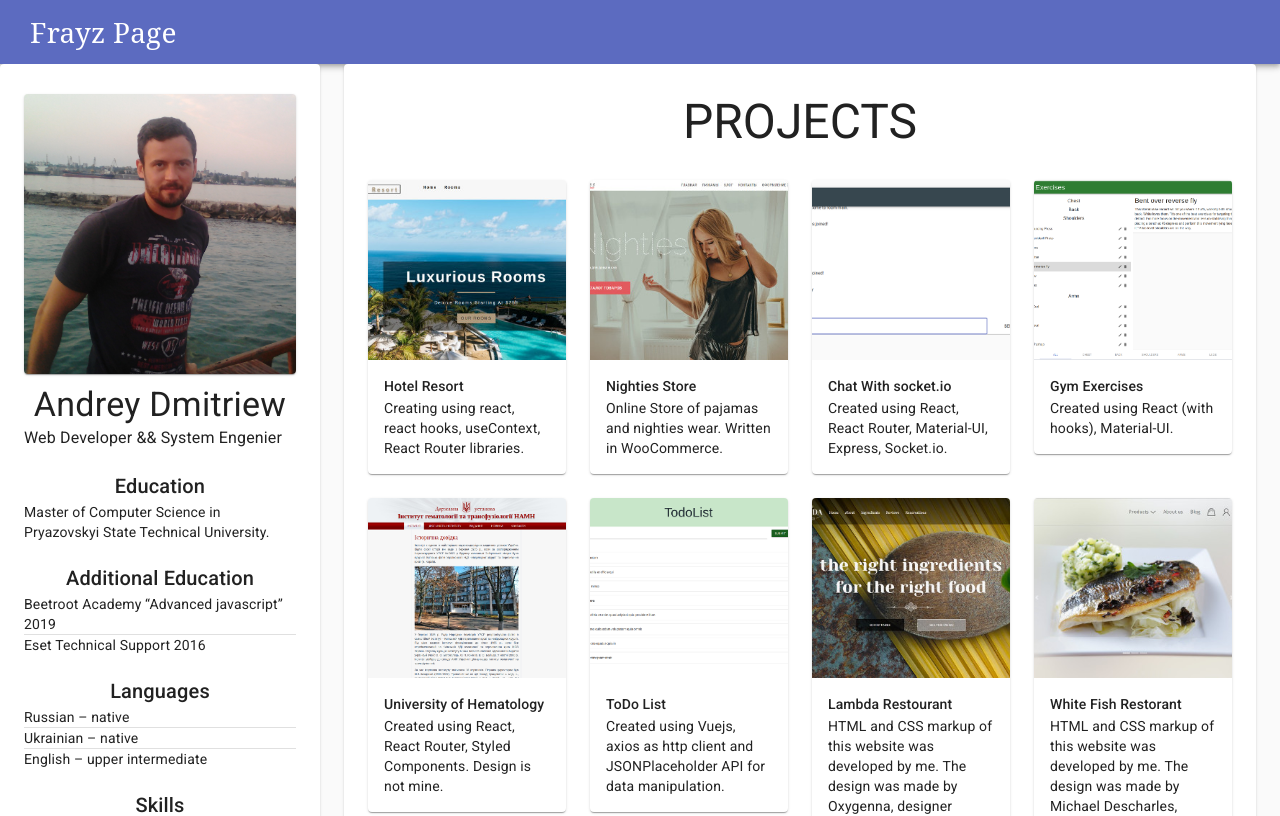
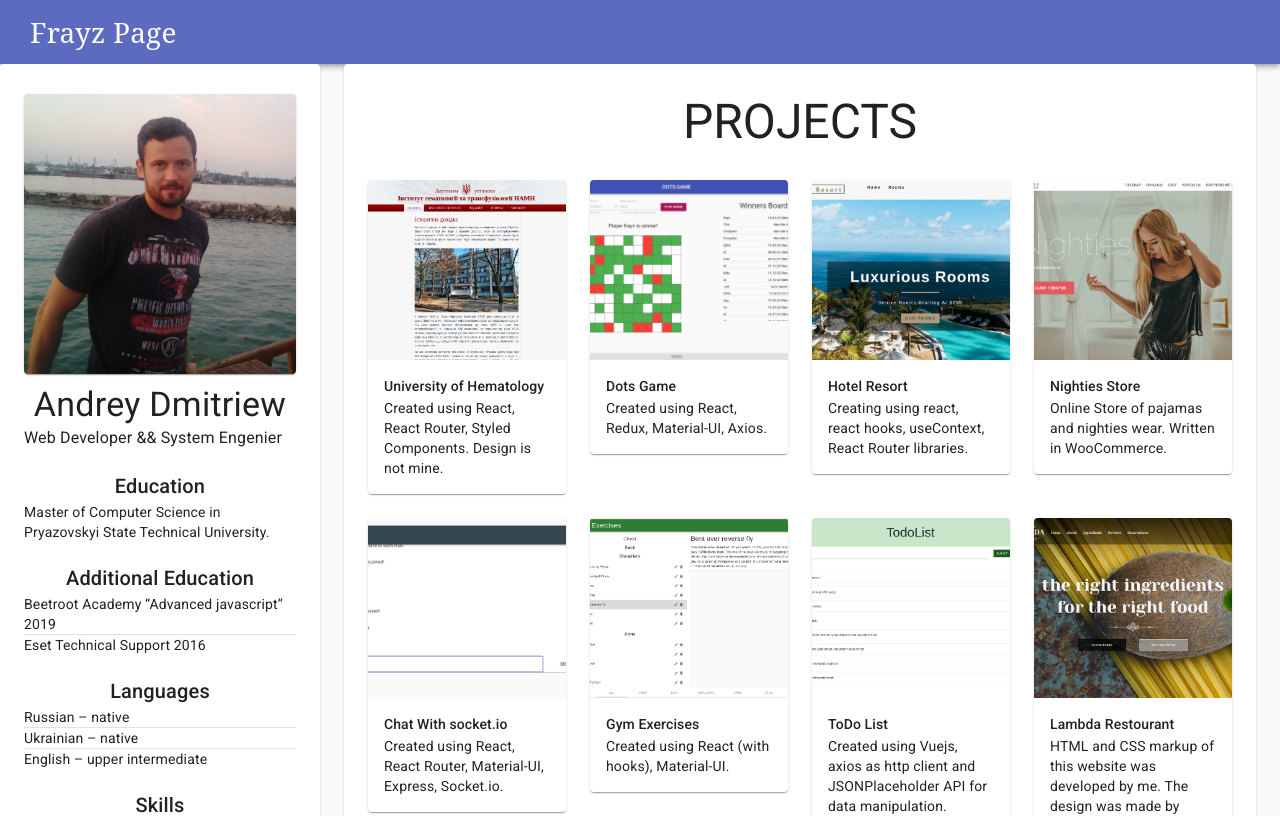
Before and after one commit to Frayz17/website-portfolio, a React (Create React App) app: page /#/ in a window 1280 px wide. Shown: the top 816 px of the page. Built offline with nearby package versions, Linux system fonts and the light colour scheme.

Commit message:
Dots game project added.

```diff
--- a/src/components/ProjectsPanel/data.js
+++ b/src/components/ProjectsPanel/data.js
@@ -10,8 +10,24 @@ import sunFoods from 'static/images/projects/sun_foods_250.jpg';
 import hematologyUniversity from 'static/images/projects/hematology_university_250.png';
 import chatSocketIo from 'static/images/projects/chat_socket_io_250.png';
 import gymExercises from 'static/images/projects/gym_exercises_250.png';
+import dotsGame from 'static/images/projects/dotsGame.jpg';
 
 const data = [
+  {
+    id: uuidv4(),
+    title: 'University of Hematology',
+    description:
+      'Created using React, React Router, Styled Components. Design is not mine.',
+    imgSrc: hematologyUniversity,
+    href: 'http://igt.in.ua/'
+  },
+  {
+    id: uuidv4(),
+    title: 'Dots Game',
+    description: 'Created using React, Redux, Material-UI, Axios.',
+    imgSrc: dotsGame,
+    href: 'https://frayz17.github.io/dots-game/'
+  },
   {
     id: uuidv4(),
     title: 'Hotel Resort',
@@ -42,14 +58,6 @@ const data = [
     description: 'Created using React (with hooks), Material-UI.',
     imgSrc: gymExercises,
     href: 'https://frayz17.github.io/gym-exercises/'
-  },
-  {
-    id: uuidv4(),
-    title: 'University of Hematology',
-    description:
-      'Created using React, React Router, Styled Components. Design is not mine.',
-    imgSrc: hematologyUniversity,
-    href: 'http://igt.in.ua/'
   },
   {
     id: uuidv4(),
```
Also changed, not shown: src/static/images/projects/dotsGame.jpg (added).
